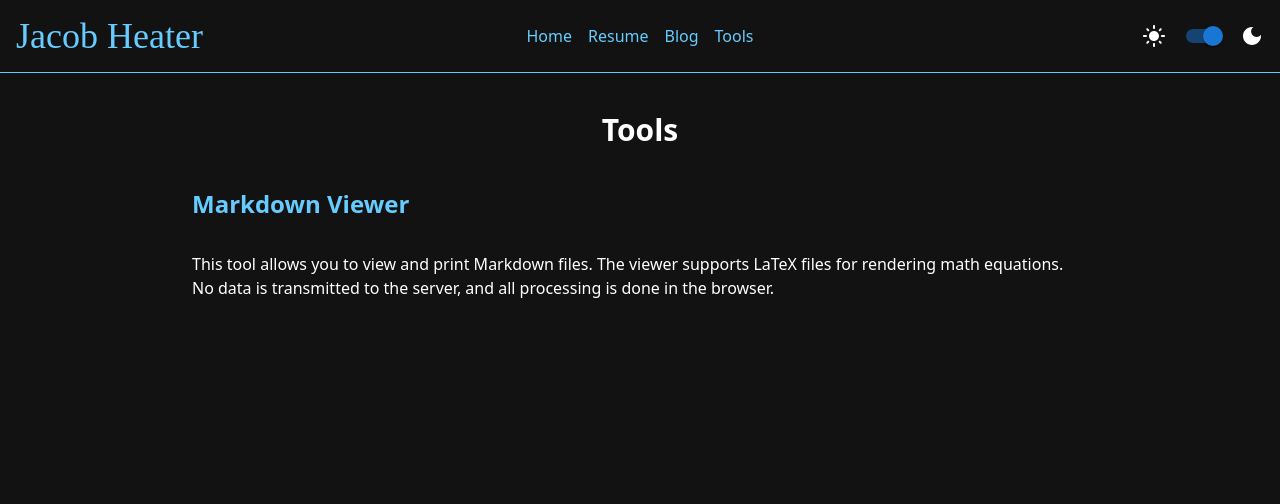
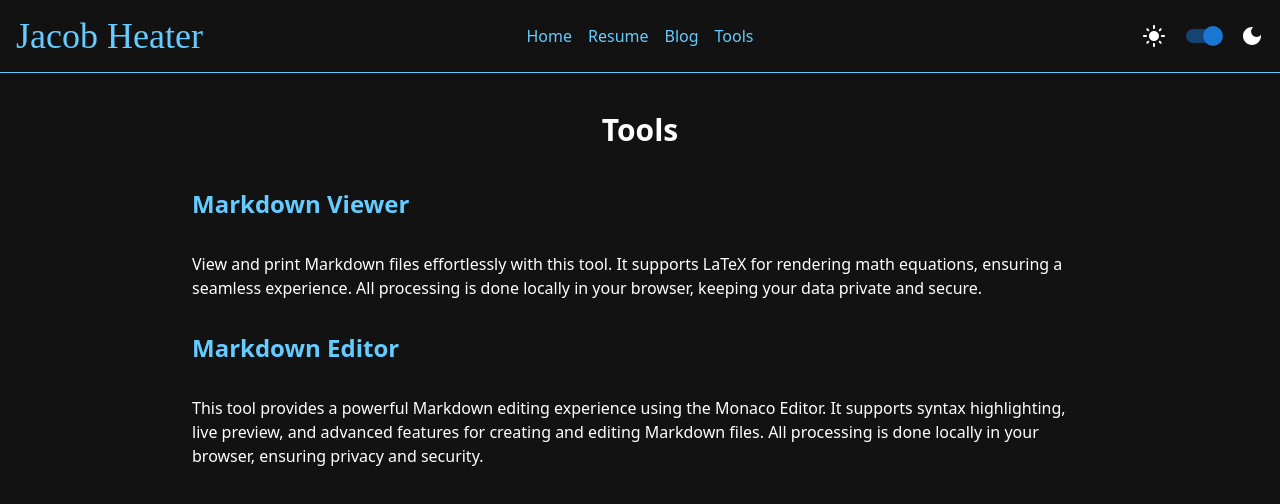
Before and after one commit to JacobHeater/jacobheater.github.io, a Next.js app: page /tools in a window 1280 px wide. Shown: the top 504 px of the page. Built offline with nearby package versions, Linux system fonts and the light colour scheme; a web font is replaced by a local one.

Commit message:
fix: improve Markdown Viewer description for clarity and consistency

```diff
--- a/src/app/tools/page.tsx
+++ b/src/app/tools/page.tsx
@@ -4,14 +4,27 @@ export default function ToolsPage() {
   return (
     <>
       <div className="text-center text-3xl font-bold my-10">Tools</div>
-      <div className="w-[90vw] md:w-[70vw] mx-auto">
+      <div className="w-[90vw] md:w-[70vw] mx-auto my-4">
         <p className="text-2xl font-bold my-8 text-[var(--accent)]">
           <Link href="/tools/markdown-viewer">Markdown Viewer</Link>
         </p>
         <p>
-          This tool allows you to view and print Markdown files. The viewer
-          supports LaTeX files for rendering math equations. No data is
-          transmitted to the server, and all processing is done in the browser.
+          View and print Markdown files effortlessly with this tool. It supports
+          LaTeX for rendering math equations, ensuring a seamless experience.
+          All processing is done locally in your browser, keeping your data
+          private and secure.
+        </p>
+      </div>
+      <div className="w-[90vw] md:w-[70vw] mx-auto my-4">
+        <p className="text-2xl font-bold my-8 text-[var(--accent)]">
+          <Link href="/tools/markdown-editor">Markdown Editor</Link>
+        </p>
+        <p>
+          This tool provides a powerful Markdown editing experience using the
+          Monaco Editor. It supports syntax highlighting, live preview, and
+          advanced features for creating and editing Markdown files. All
+          processing is done locally in your browser, ensuring privacy and
+          security.
         </p>
       </div>
     </>
```
